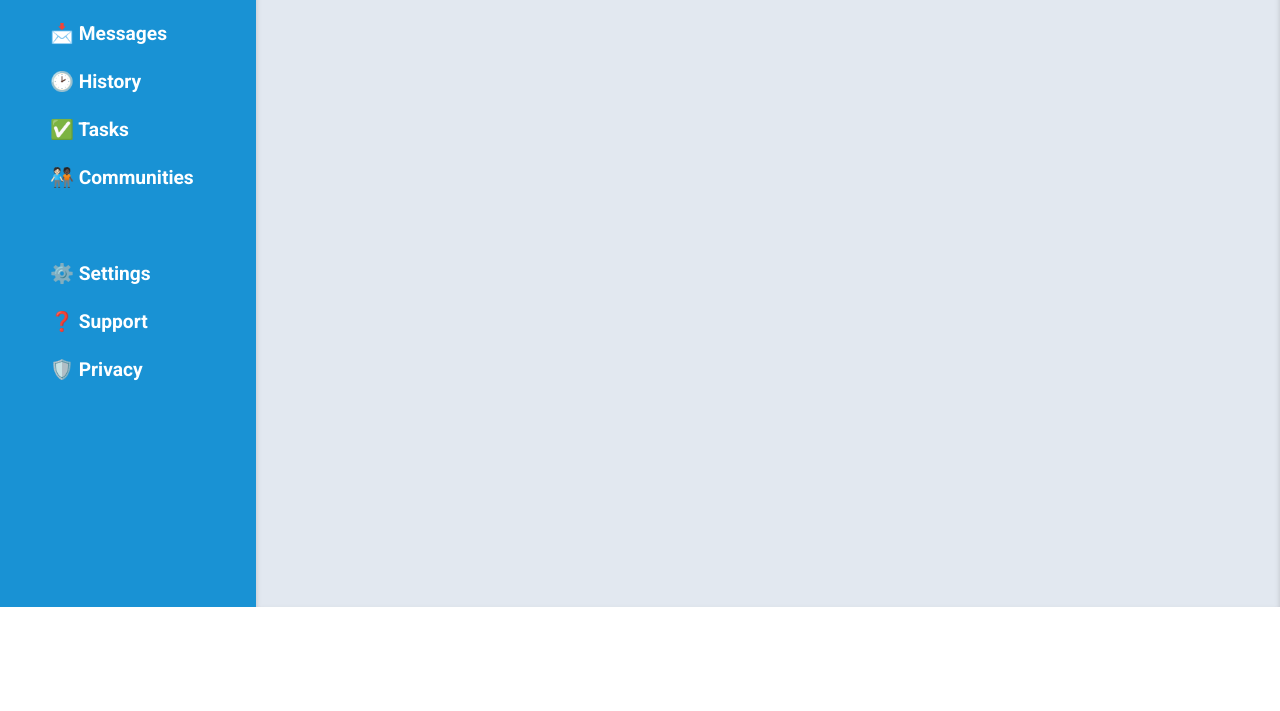
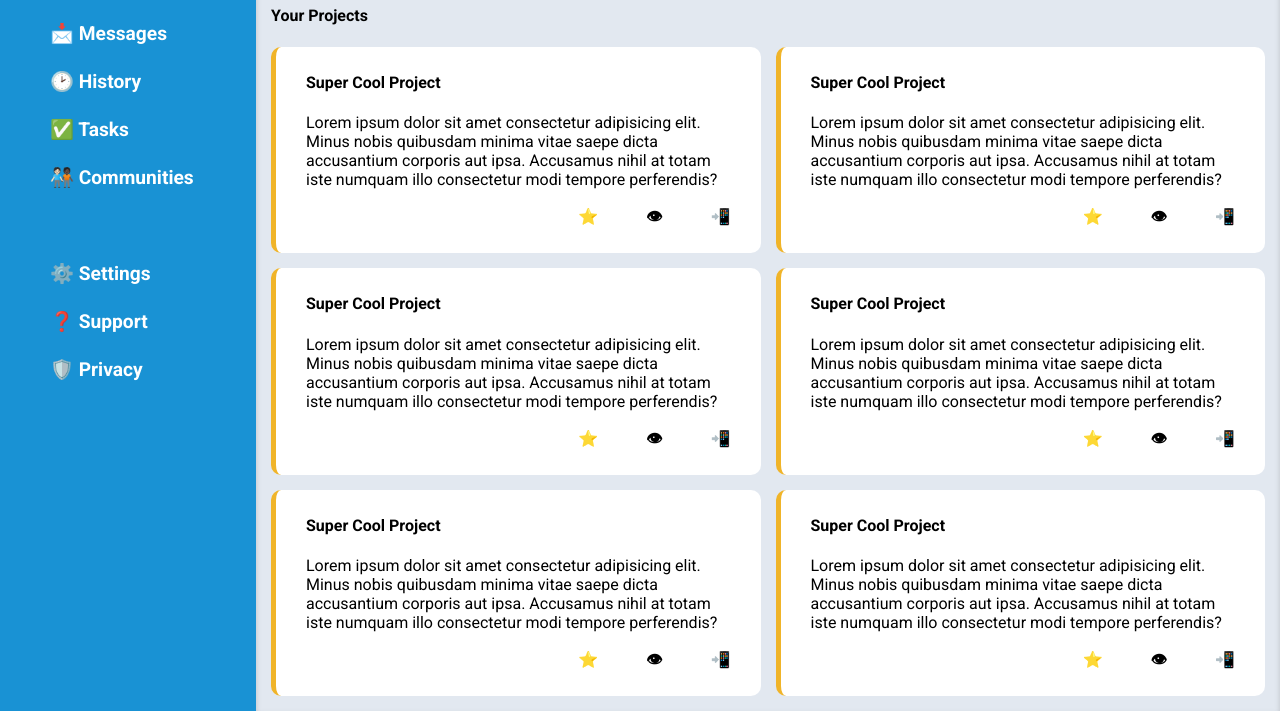
Before and after one commit to Rafaseoanes/Odin_Admin-Dashboard, a plain HTML site: page index.html in a window 1280 px wide. Shown: the part 193-904 px from the top of the page. Before the commit the page ends 800 px from the top, so only its background shows below. Drawn offline with Linux system fonts and the light colour scheme.

Commit message:
Tasask completed

```diff
--- a/index.html
+++ b/index.html
@@ -58,6 +58,42 @@
 
         </div>
         <div class="projects">
+            <div>
+                <h4>Your Projects</h4>
+            </div>
+            <div class="projectContainer">
+                <div class="projectCard">
+                    <h4>Super Cool Project</h4>
+                    Lorem ipsum dolor sit amet consectetur adipisicing elit. Minus nobis quibusdam minima vitae saepe dicta accusantium corporis aut ipsa. Accusamus nihil at totam iste numquam illo consectetur modi tempore perferendis?
+                    <h5> <pre>⭐     👁     📲</pre> </h5>
+                </div>
+                <div class="projectCard">
+                    <h4>Super Cool Project</h4>
+                    Lorem ipsum dolor sit amet consectetur adipisicing elit. Minus nobis quibusdam minima vitae saepe dicta accusantium corporis aut ipsa. Accusamus nihil at totam iste numquam illo consectetur modi tempore perferendis?
+                    <h5> <pre>⭐     👁     📲</pre> </h5>
+                </div>
+                <div class="projectCard">
+                    <h4>Super Cool Project</h4>
+                    Lorem ipsum dolor sit amet consectetur adipisicing elit. Minus nobis quibusdam minima vitae saepe dicta accusantium corporis aut ipsa. Accusamus nihil at totam iste numquam illo consectetur modi tempore perferendis?
+                    <h5> <pre>⭐     👁     📲</pre> </h5>
+                </div>
+                <div class="projectCard">
+                    <h4>Super Cool Project</h4>
+                    Lorem ipsum dolor sit amet consectetur adipisicing elit. Minus nobis quibusdam minima vitae saepe dicta accusantium corporis aut ipsa. Accusamus nihil at totam iste numquam illo consectetur modi tempore perferendis?
+                    <h5> <pre>⭐     👁     📲</pre> </h5>
+                </div>
+                <div class="projectCard">
+                    <h4>Super Cool Project</h4>
+                    Lorem ipsum dolor sit amet consectetur adipisicing elit. Minus nobis quibusdam minima vitae saepe dicta accusantium corporis aut ipsa. Accusamus nihil at totam iste numquam illo consectetur modi tempore perferendis?
+                    <h5> <pre>⭐     👁     📲</pre> </h5>
+                </div>
+                <div class="projectCard">
+                    <h4>Super Cool Project</h4>
+                    Lorem ipsum dolor sit amet consectetur adipisicing elit. Minus nobis quibusdam minima vitae saepe dicta accusantium corporis aut ipsa. Accusamus nihil at totam iste numquam illo consectetur modi tempore perferendis?
+                    <h5> <pre>⭐     👁     📲</pre> </h5>
+                </div>
+
+            </div>
 
         </div>
 
--- a/style.css
+++ b/style.css
@@ -18,7 +18,7 @@ body {
     padding: 3px 15px 0px 15px;
     align-items: center;
     justify-items: center;
-    max-height: 50px;
+    /* min-height: 250px; */
 
 }
 
@@ -125,6 +125,7 @@ body {
 }
 
 .projects {
+    padding: 15px;
     background-color: #e2e8f0;
     grid-column: 2 /3;
 
@@ -133,3 +134,20 @@ body {
     box-shadow: inset 0px 3px 5px 0px rgba(117, 117, 117, 0.35);
 
 }
+.projectContainer{
+    display: grid;
+    grid-template-columns: 1fr 1fr;
+    gap: 15px;
+}
+.projectCard{
+    background-color: white;
+    border-radius: 10px;
+    /* min-height: 200px; */
+    padding: 5px 30px;
+    border-left: 5px solid #f0b429;
+}
+.projectCard h5{
+    font-size: large;
+    text-align: end;
+    margin: 0px;
+}
```
